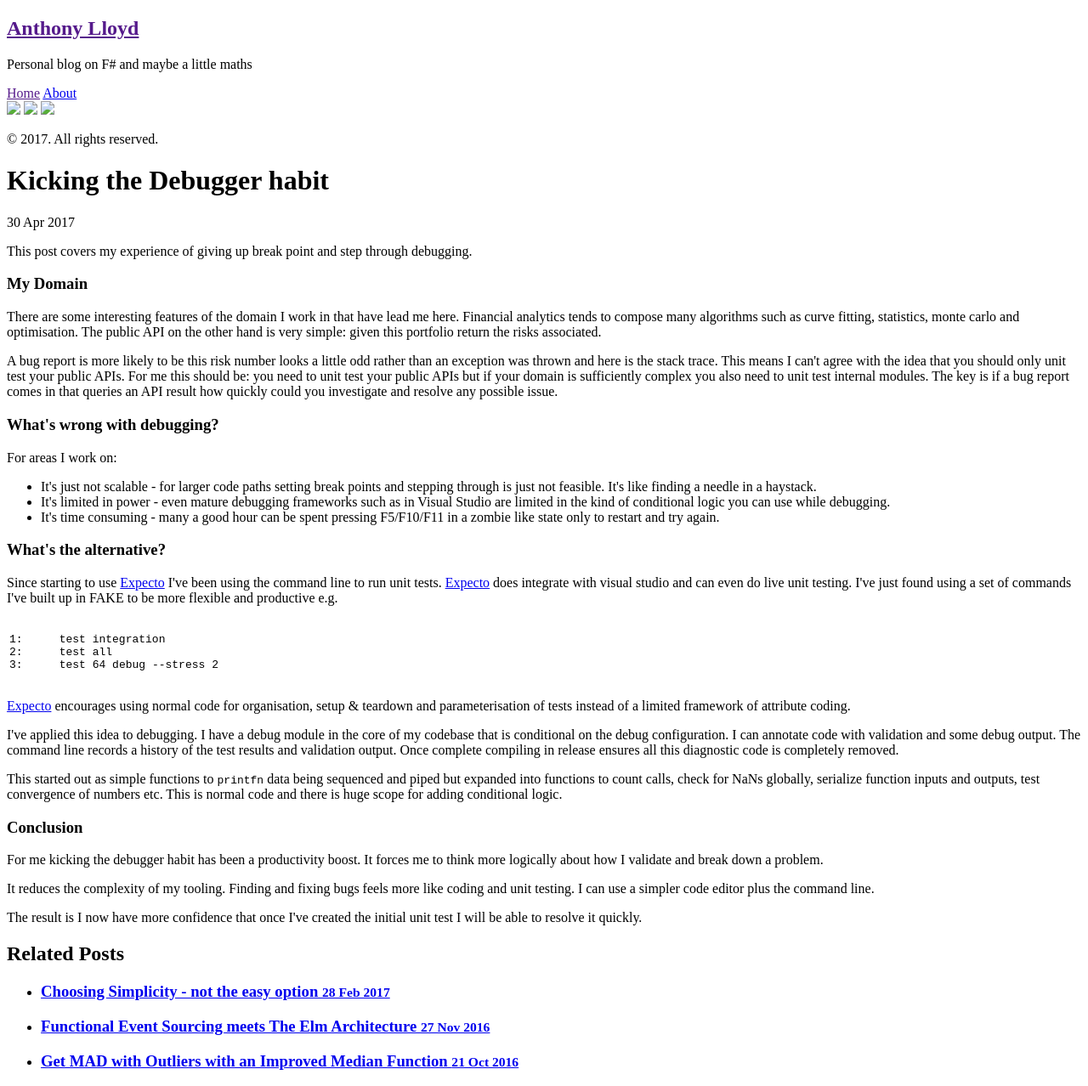
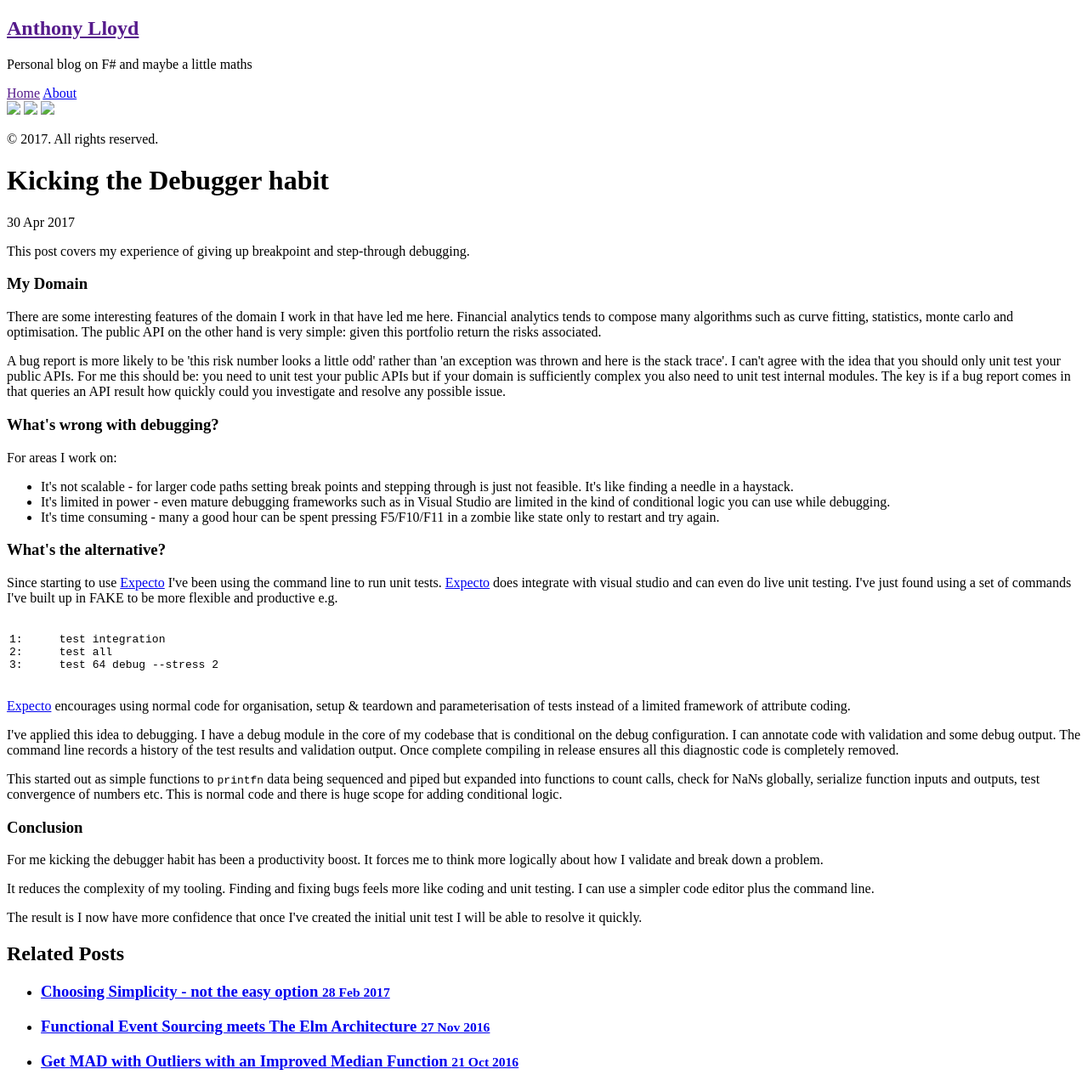
Before and after one commit to AnthonyLloyd/AnthonyLloyd.github.io, a Jekyll site: the page built from _posts/2017-04-30-kicking-the-debugger.html, in a window 1280 px wide. Shown: the whole page at 85% size. Built offline with Jekyll 4.4.1, drawn with Linux system fonts in a browser that asks for light colours; comment, search, counter and statistics services are not loaded.

Commit message:
other half input 1

```diff
--- a/_posts/2017-04-30-kicking-the-debugger.html
+++ b/_posts/2017-04-30-kicking-the-debugger.html
@@ -5,19 +5,19 @@ tags: [debugger,debugging,bugs]
 description: "How to kick the step through debugging habit"
 keywords: f#, fsharp, debugger, debugging, bugs
 ---
-<p>This post covers my experience of giving up break point and step through debugging.</p>
+<p>This post covers my experience of giving up breakpoint and step-through debugging.</p>
 <h3>My Domain</h3>
-<p>There are some interesting features of the domain I work in that have lead me here.
+<p>There are some interesting features of the domain I work in that have led me here.
 Financial analytics tends to compose many algorithms such as curve fitting, statistics, monte carlo and optimisation.
 The public API on the other hand is very simple: given this portfolio return the risks associated.</p>
-<p>A bug report is more likely to be this risk number looks a little odd rather than an exception was thrown and here is the stack trace.
-This means I can't agree with the idea that you should only unit test your public APIs.
+<p>A bug report is more likely to be 'this risk number looks a little odd' rather than 'an exception was thrown and here is the stack trace'.
+I can't agree with the idea that you should only unit test your public APIs.
 For me this should be: you need to unit test your public APIs but if your domain is sufficiently complex you also need to unit test internal modules.
 The key is if a bug report comes in that queries an API result how quickly could you investigate and resolve any possible issue.</p>
 <h3>What's wrong with debugging?</h3>
 <p>For areas I work on:</p>
 <ul>
-<li>It's just not scalable - for larger code paths setting break points and stepping through is just not feasible. It's like finding a needle in a haystack.</li>
+<li>It's not scalable - for larger code paths setting break points and stepping through is just not feasible. It's like finding a needle in a haystack.</li>
 <li>It's limited in power - even mature debugging frameworks such as in Visual Studio are limited in the kind of conditional logic you can use while debugging.</li>
 <li>It's time consuming - many a good hour can be spent pressing F5/F10/F11 in a zombie like state only to restart and try again.</li>
 </ul>
```
Also changed, not shown: 1 other file.
